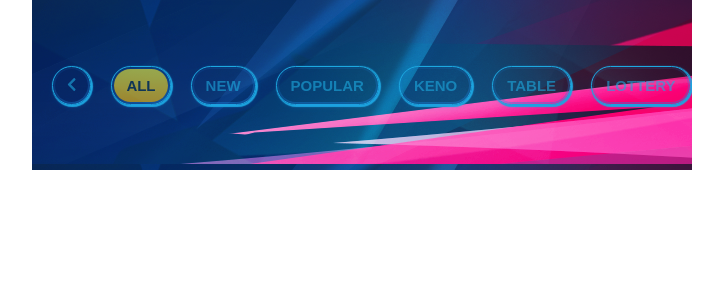
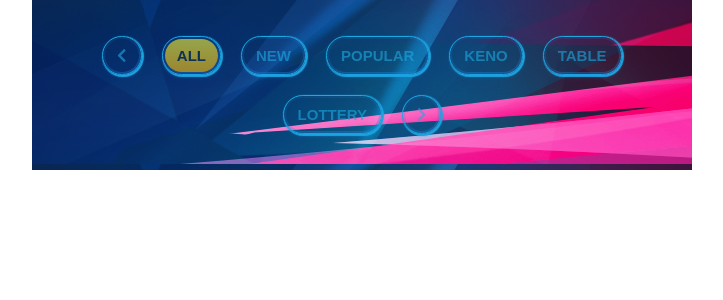
Before and after one commit to dmytrotus/typescript-react-mobx, a React (Create React App) app: page / in a window 1280 px wide. Shown: the top 300 px of the page, without its empty margins (278-1001 px from the left). Built offline with nearby package versions, Linux system fonts and the light colour scheme.

Commit message:
finish project

```diff
--- a/src/App.css
+++ b/src/App.css
@@ -49,8 +49,9 @@
   }
 .wrapper{
   display: flex;
-  flex-wrap: nowrap;
+  flex-wrap: wrap;
   margin: 0 auto;
+  justify-content: center;
 }
 .paginator .button{
   margin: 10px;
@@ -92,7 +93,8 @@
   .paginator .button{
     margin: 2px;
   }
-  .button.category{
-    //display: none;
-  }
 }
+
+.paginator .hidden{
+  display: none;
+}
--- a/src/components/Button.tsx
+++ b/src/components/Button.tsx
@@ -6,7 +6,7 @@ interface CheckTypes {
   id: number,
   name: string,
   ActiveBtn: number,
-  PaginatorStore?: PaginatorStore;
+  PaginatorStore?: PaginatorStore
 }
 
 @inject("PaginatorStore")
--- a/src/components/Paginator.tsx
+++ b/src/components/Paginator.tsx
@@ -12,22 +12,11 @@ interface CheckTypes {
   PaginatorStore?: PaginatorStore;
 }
 
-interface IState {
-  width?: number
-}
-
 
 @inject("PaginatorStore")
 @observer
 
-export default class Paginator extends Component<CheckTypes, IState>{
-
-	constructor(props: CheckTypes) {
-    	super(props);
-    	this.state = {
-    		width: window.innerWidth,
-    	};
-	}
+export default class Paginator extends Component<CheckTypes>{
 
 	render(){
 
@@ -57,24 +46,12 @@ export default class Paginator extends Component<CheckTypes, IState>{
 	}
 
 
-
-	const ShowWidth = () => {
-		const wrapper = document.getElementsByClassName('wrapper');
-		const wrapperWidth = Array.from( wrapper as HTMLCollectionOf<HTMLElement>)[0].offsetWidth;
-		//const displayWidth = window.innerWidth;
-		//this.setState({width:displayWidth});
-		//console.log(displayWidth)
-		console.log(this.state.width)
-
-	}
-	window.addEventListener("resize", ShowWidth);
-
 	return(
 
 			<Fragment>
 
 			<div className="paginator">
-				<div className="wrapper" style={{width: this.state.width}}>
+				<div className="wrapper">
 					<div className="button arrow">
 						<button className="">
 						<FontAwesomeIcon onClick={ClickLeft} icon={faChevronLeft} />
```
